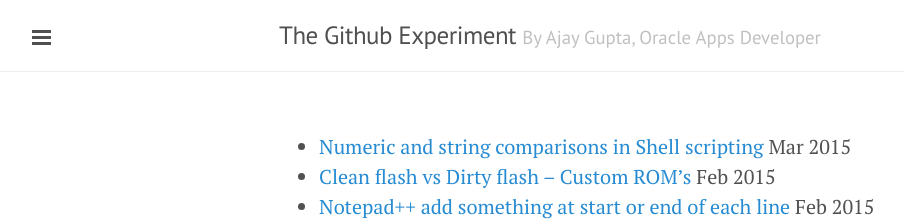
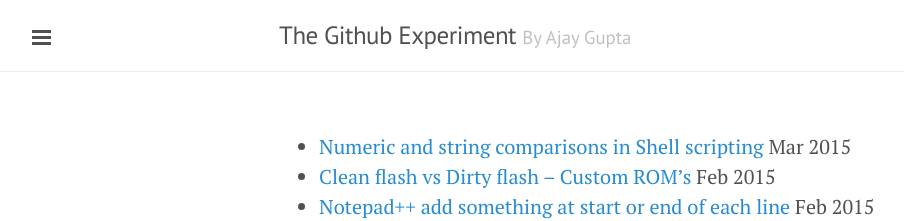
Before and after one commit to ajgupta/ajgupta.github.io, a Jekyll site: the page built from index.html, in a window 1280 px wide. Shown: the top 221 px of the page, without its empty margins (1-905 px from the left). Built offline with Jekyll 4.4.1, drawn with Linux system fonts in a browser that asks for light colours; Markdown is read by kramdown in place of the engine named in the settings; the list of posts is cut into pages by our own code.

Commit message:
Update _config.yml

```diff
--- a/_config.yml
+++ b/_config.yml
@@ -7,7 +7,7 @@ permalink:        pretty
 
 # Setup
 title:            The Github Experiment
-tagline:          'By Ajay Gupta, Oracle Apps Developer'
+tagline:          'By Ajay Gupta'
 description:      'A blog on Github by Ajay</a>.'
 url:              http://ajgupta.github.io
 baseurl:          /
```
